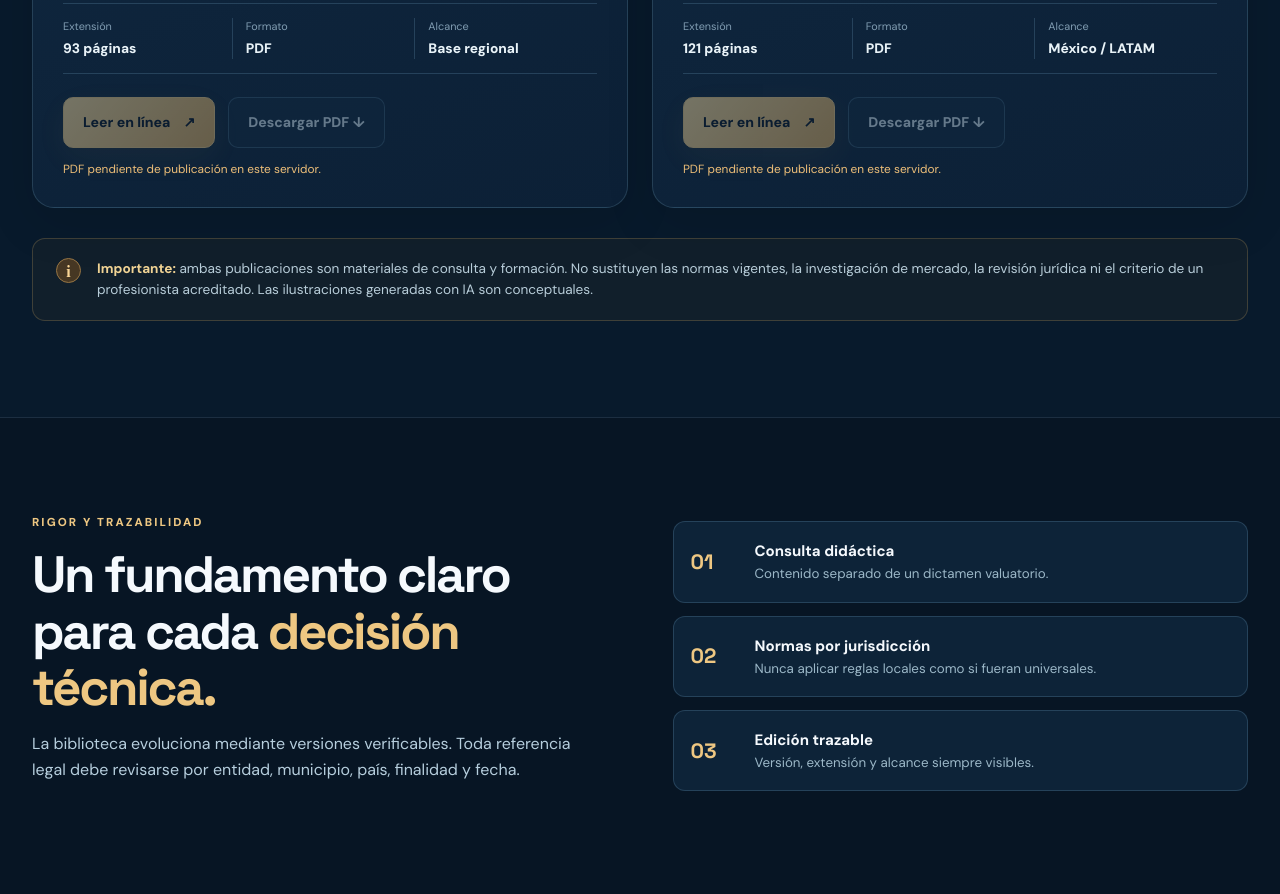
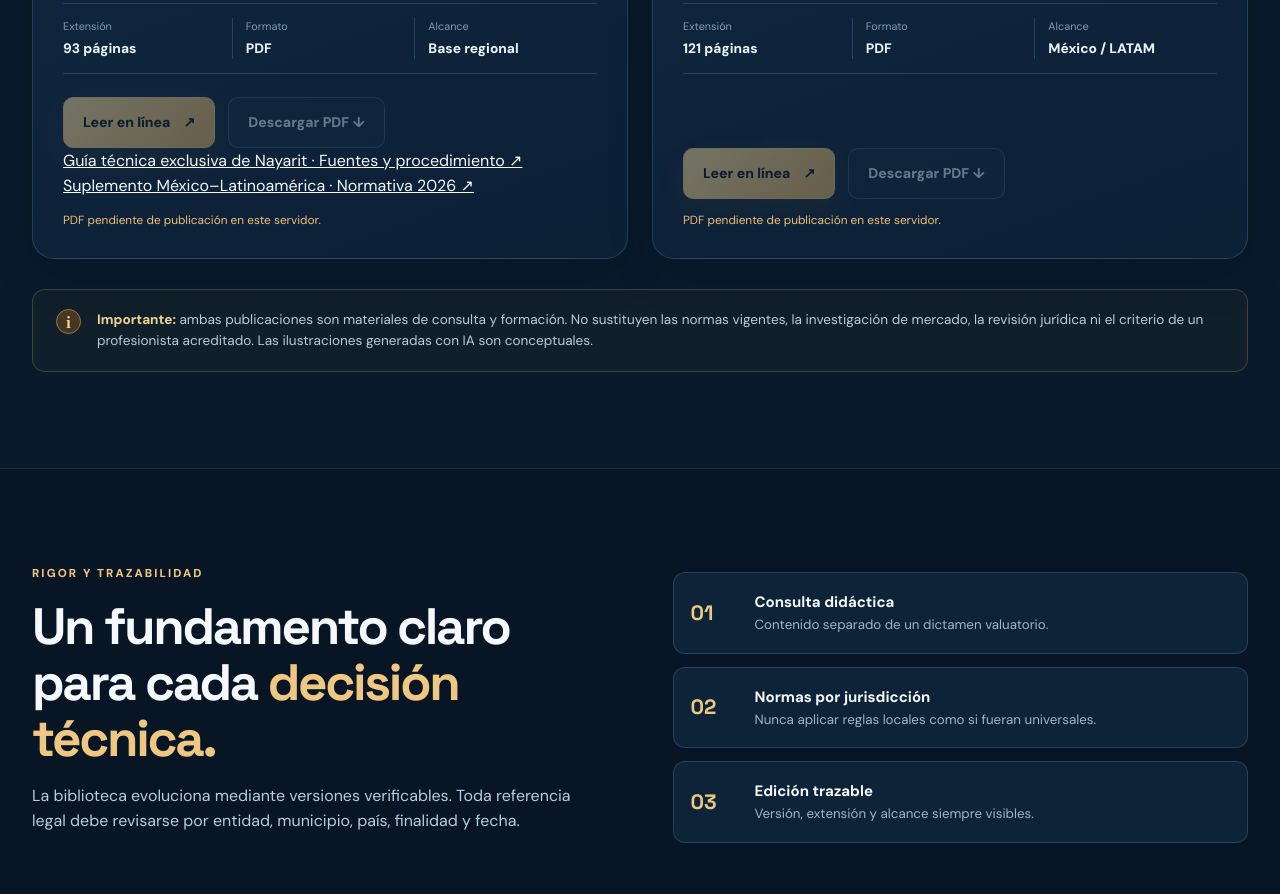
Before and after one commit to aalaaiinn/appvaluo-web, a plain HTML site: page academia.html in a window 1280 px wide. Shown: the part 1733-2627 px from the top of the page. Drawn offline with Linux system fonts and the light colour scheme; no server answers.

Commit message:
Academia: enlazar suplementos técnicos por obra sin mezclar publicaciones

```diff
--- a/academia.html
+++ b/academia.html
@@ -104,7 +104,7 @@
               <p>Manual técnico inicial sobre principios, métodos y tipologías inmobiliarias. Su adaptación exclusiva a la normativa de Nayarit requiere revisión y desarrollo adicional.</p>
               <dl class="book-facts"><div><dt>Extensión</dt><dd>93 páginas</dd></div><div><dt>Formato</dt><dd>PDF</dd></div><div><dt>Alcance</dt><dd>Base regional</dd></div></dl>
               <div class="pub-actions"><button type="button" class="button primary view-pdf" data-pdf="biblioteca/manual_regional_nayarit_2026.pdf" data-title="Fundamentos para la Tasación — Edición regional" aria-label="Leer manual regional en pantalla">Leer en línea <span aria-hidden="true">↗</span></button><a class="button subtle pdf-download" data-check="pdf" href="biblioteca/manual_regional_nayarit_2026.pdf" download="Fundamentos_Tasacion_Referencia_Nayarit.pdf">Descargar PDF ↓</a></div>
-              <span class="file-status" aria-live="polite"></span>
+              <a class="editorial-link" href="academia-nayarit.html">Guía técnica exclusiva de Nayarit · Fuentes y procedimiento ↗</a><a class="editorial-link" href="academia-internacional.html">Suplemento México–Latinoamérica · Normativa 2026 ↗</a><span class="file-status" aria-live="polite"></span>
             </div>
           </article>
           <article class="publication" data-category="mexico" data-keywords="mexico latinoamerica internacional tratado 408 tipologias 22 familias valuacion catastral fiscal inmueble mercado ingreso costo 121">
```
